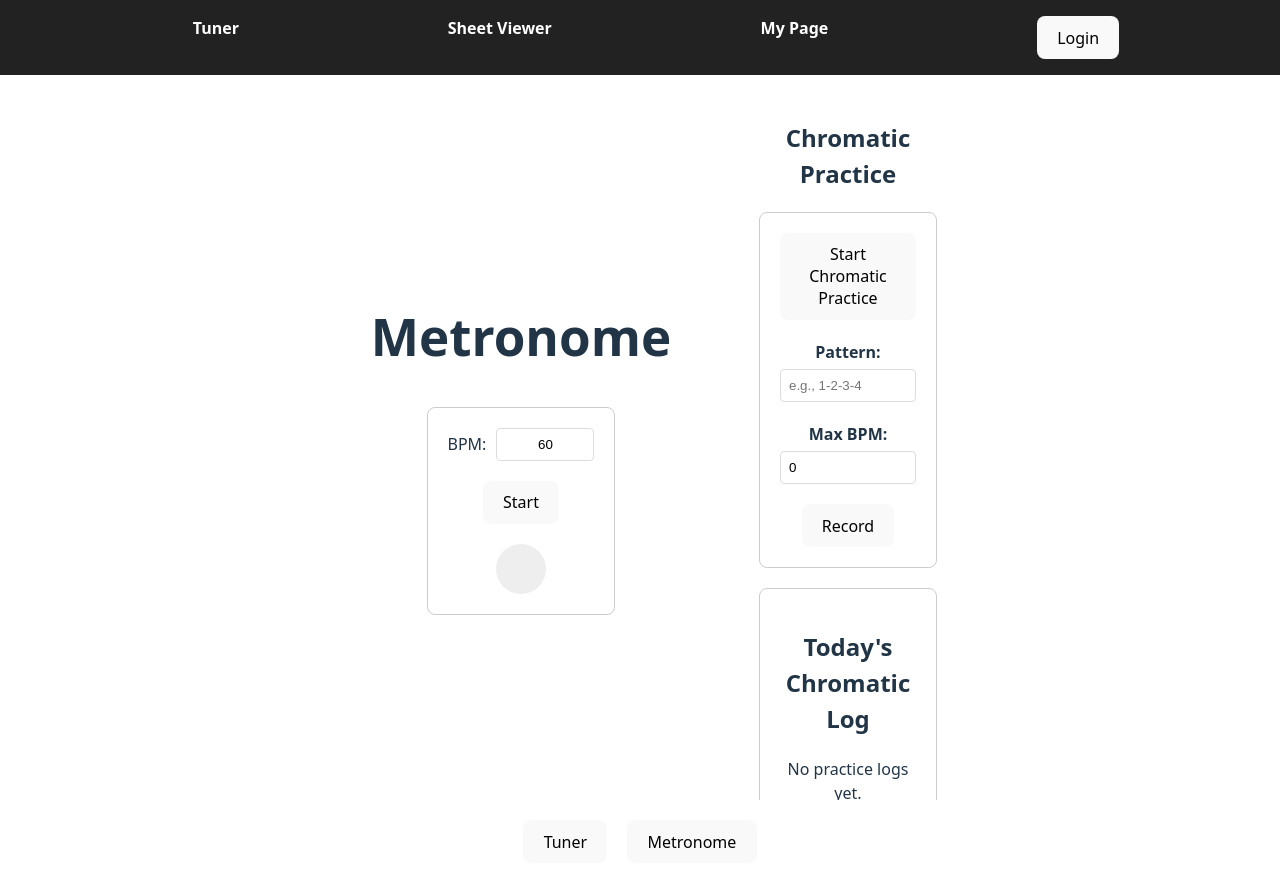
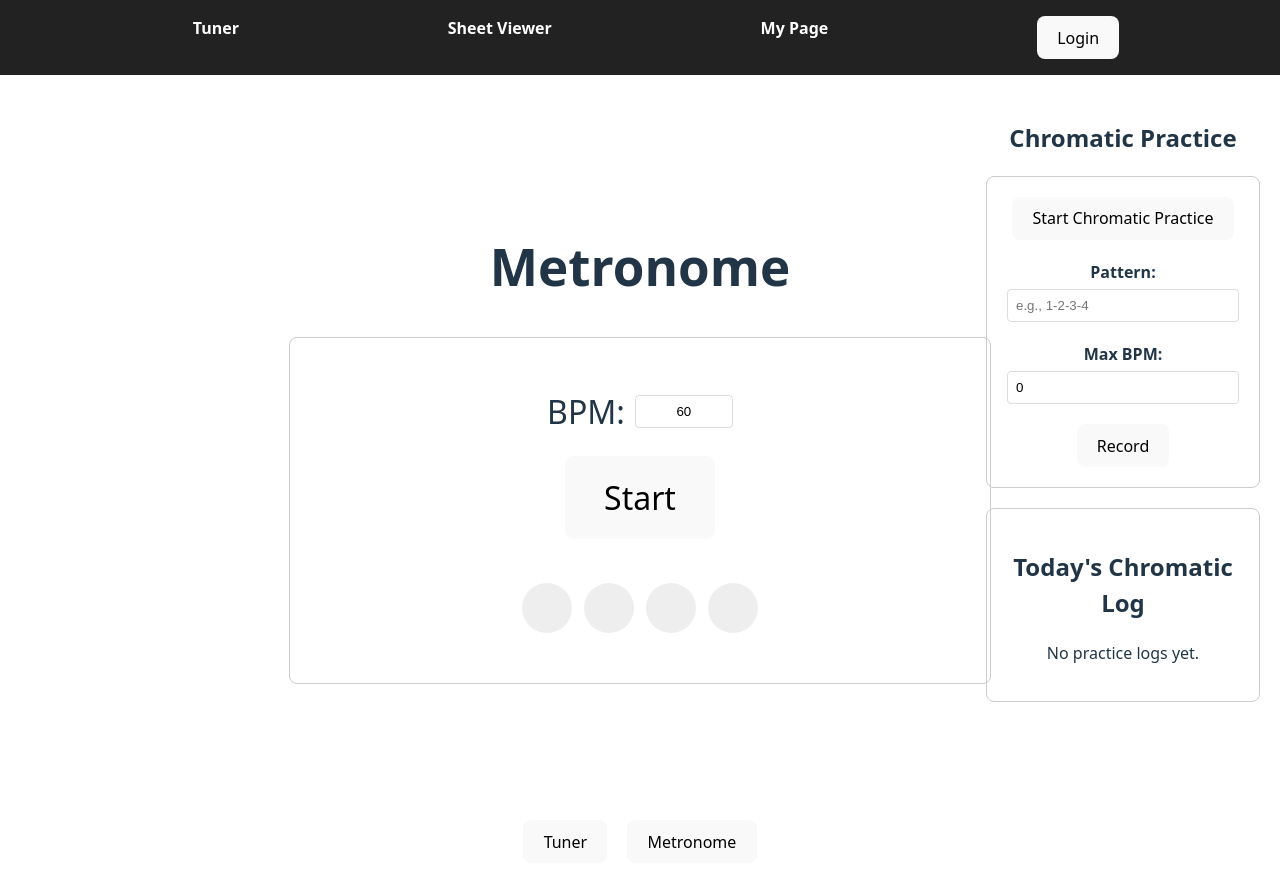
Before and after one commit to hyoungjungyi/GRIP, a React (Vite) app: page /metronome-practice in a window 1280 px wide. Built offline with nearby package versions, Linux system fonts and the light colour scheme.

Commit message:
still working: metronome, tuner

```diff
--- a/src/pages/Metronome/Metronome/Metronome.module.css
+++ b/src/pages/Metronome/Metronome/Metronome.module.css
@@ -3,11 +3,13 @@
   flex-direction: column;
   align-items: center;
   gap: 20px;
-  padding: 20px;
+  padding: 50px; /* 원래의 3배 */
   border: 1px solid #ccc;
   border-radius: 8px;
+  font-size: 2rem; /* 내부 텍스트도 커지게 하려면 */
+  width: 600px; /* 원하는 너비로 지정 */
+  height: auto; /* 필요시 고정 높이도 설정 */
 }
-
 .bpmControl {
   display: flex;
   align-items: center;
@@ -31,5 +33,5 @@
 }
 
 .indicator.active {
-  background-color: #4CAF50;
+  background-color: #4caf50;
 }
--- a/src/pages/Metronome/Metronome/Metronome.tsx
+++ b/src/pages/Metronome/Metronome/Metronome.tsx
@@ -15,8 +15,14 @@ const Metronome: React.FC = () => {
   useEffect(() => {
     if (isPlaying) {
       intervalRef.current = window.setInterval(() => {
-        audioRef.current?.play();
-        setBeatCount((prev) => prev + 1);
+        setBeatCount((prev) => {
+          // 사운드와 불빛이 동시에
+          if (audioRef.current) {
+            audioRef.current.currentTime = 0;
+            audioRef.current.play();
+          }
+          return prev + 1;
+        });
       }, (60 / bpm) * 1000);
     } else {
       if (intervalRef.current) {
@@ -54,11 +60,16 @@ const Metronome: React.FC = () => {
         />
       </div>
       <button onClick={handleStartStop}>{isPlaying ? "Stop" : "Start"}</button>
-      <div
-        className={`${styles.indicator} ${
-          isPlaying && beatCount % 2 === 0 ? styles.active : ""
-        }`}
-      ></div>
+      <div style={{ display: "flex", gap: "12px", marginTop: "24px" }}>
+        {[0, 1, 2, 3].map((i) => (
+          <div
+            key={i}
+            className={`${styles.indicator} ${
+              isPlaying && beatCount % 4 === i ? styles.active : ""
+            }`}
+          />
+        ))}
+      </div>
     </div>
   );
 };
--- a/src/pages/Metronome/MetronomePractice.module.css
+++ b/src/pages/Metronome/MetronomePractice.module.css
@@ -1,22 +1,25 @@
 .metronomePracticeContainer {
   display: flex;
   justify-content: center;
+  width: 100%;
+  margin: 0 auto;
   gap: 20px;
   height: calc(100vh - 80px);
   padding-top: 80px;
 }
 
 .metronomeSection {
-  width: 50%;
+  width: 40%;
   display: flex;
   flex-direction: column;
   justify-content: center;
   align-items: center;
   padding: 20px;
+  margin: 0 30px;
 }
 
-.sideSection {
-  width: 25%;
+.chromaticSection {
+  width: 30%;
   display: flex;
   flex-direction: column;
   gap: 20px;
--- a/src/pages/Metronome/MetronomePractice.tsx
+++ b/src/pages/Metronome/MetronomePractice.tsx
@@ -22,6 +22,11 @@ const MetronomePractice: React.FC = () => {
     <>
       <Navbar />
       <div className={styles.metronomePracticeContainer}>
+        <div className={styles.chromaticSection}>
+          <div style={{ flex: 1 }} />
+          <div className={styles.metronomeSection}></div>
+        </div>
+
         {/* Metronome Section (Main) */}
         <section className={styles.metronomeSection}>
           <h1>Metronome</h1>
@@ -29,7 +34,7 @@ const MetronomePractice: React.FC = () => {
         </section>
 
         {/* Chromatic Practice & Practice Log Section (Side) */}
-        <div className={styles.sideSection}>
+        <div className={styles.chromaticSection}>
           <section>
             <h2>Chromatic Practice</h2>
             <ChromaticPractice addLog={addLog} />
```
